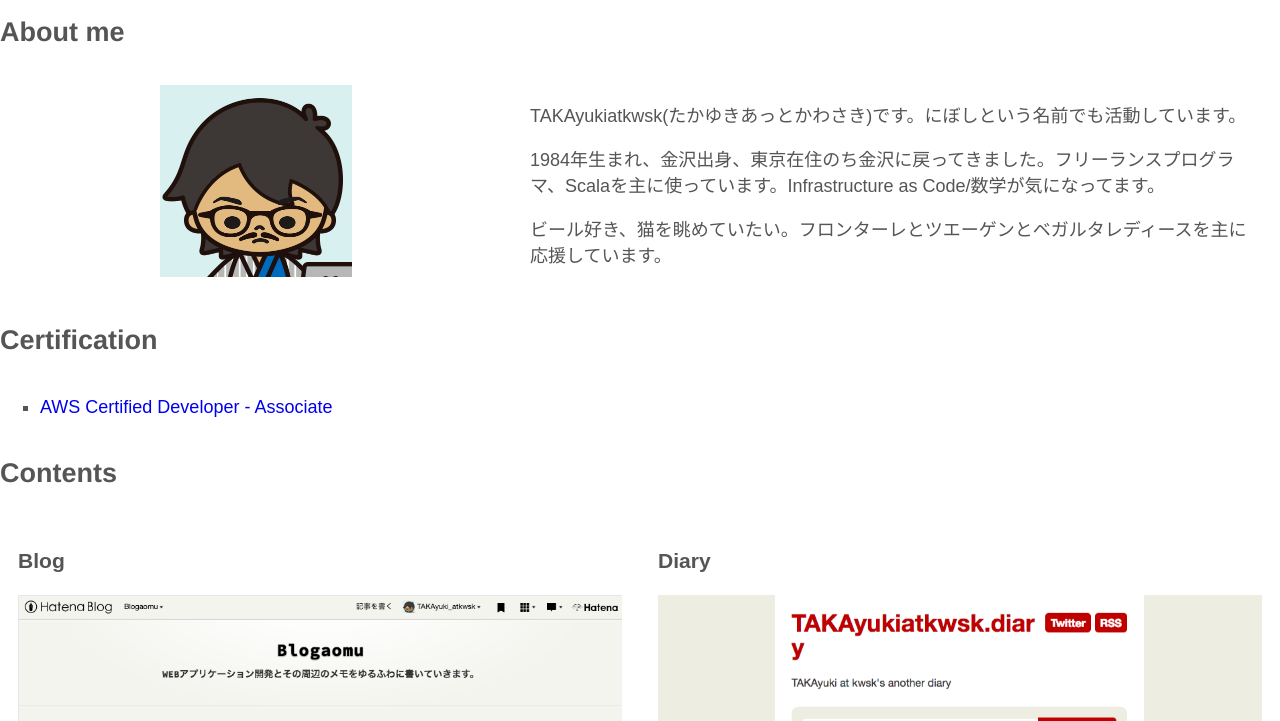
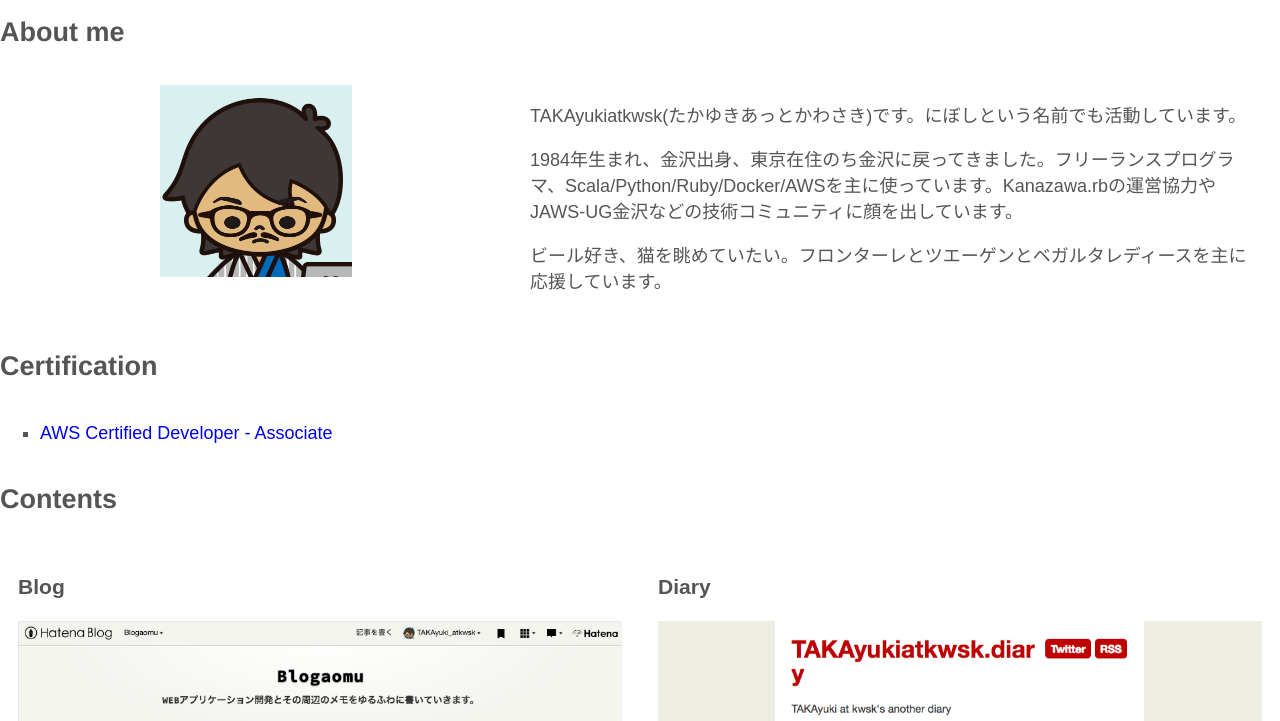
Before and after one commit to TAKAyukiatkwsk/takayukiatkwsk.github.com, a plain HTML site: page index.html in a window 1280 px wide. Shown: the part 79-800 px from the top of the page. Drawn offline with nearby package versions, Linux system fonts and the light colour scheme.

Commit message:
Modify about me

```diff
--- a/index.html
+++ b/index.html
@@ -44,7 +44,9 @@
     <div class="pure-u-1 pure-u-md-3-5">
       <div class="inner-box">
         <p>TAKAyukiatkwsk(たかゆきあっとかわさき)です。にぼしという名前でも活動しています。</p>
-        <p>1984年生まれ、金沢出身、東京在住のち金沢に戻ってきました。フリーランスプログラマ、Scalaを主に使っています。Infrastructure as Code/数学が気になってます。</p>
+        <p>
+          1984年生まれ、金沢出身、東京在住のち金沢に戻ってきました。フリーランスプログラマ、Scala/Python/Ruby/Docker/AWSを主に使っています。Kanazawa.rbの運営協力やJAWS-UG金沢などの技術コミュニティに顔を出しています。
+        </p>
         <p>ビール好き、猫を眺めていたい。フロンターレとツエーゲンとベガルタレディースを主に応援しています。</p>
       </div>
     </div>
```
